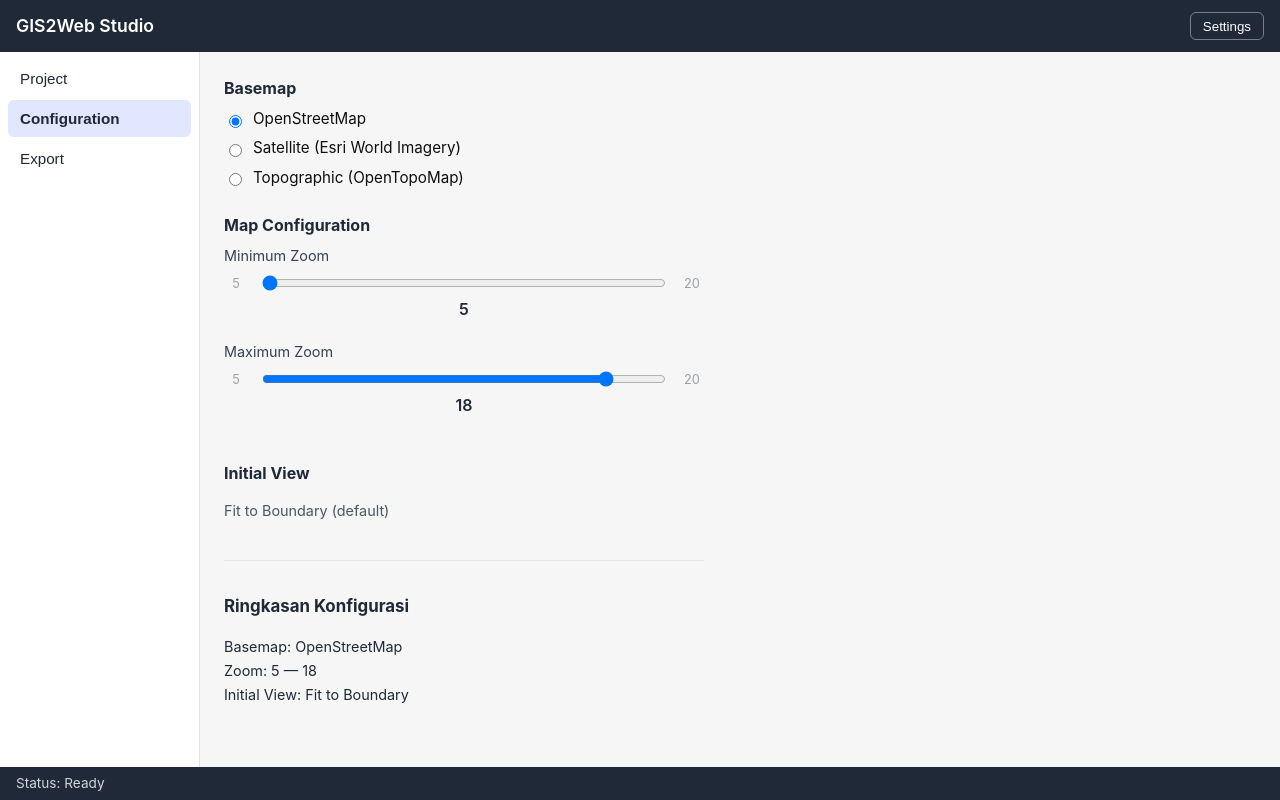
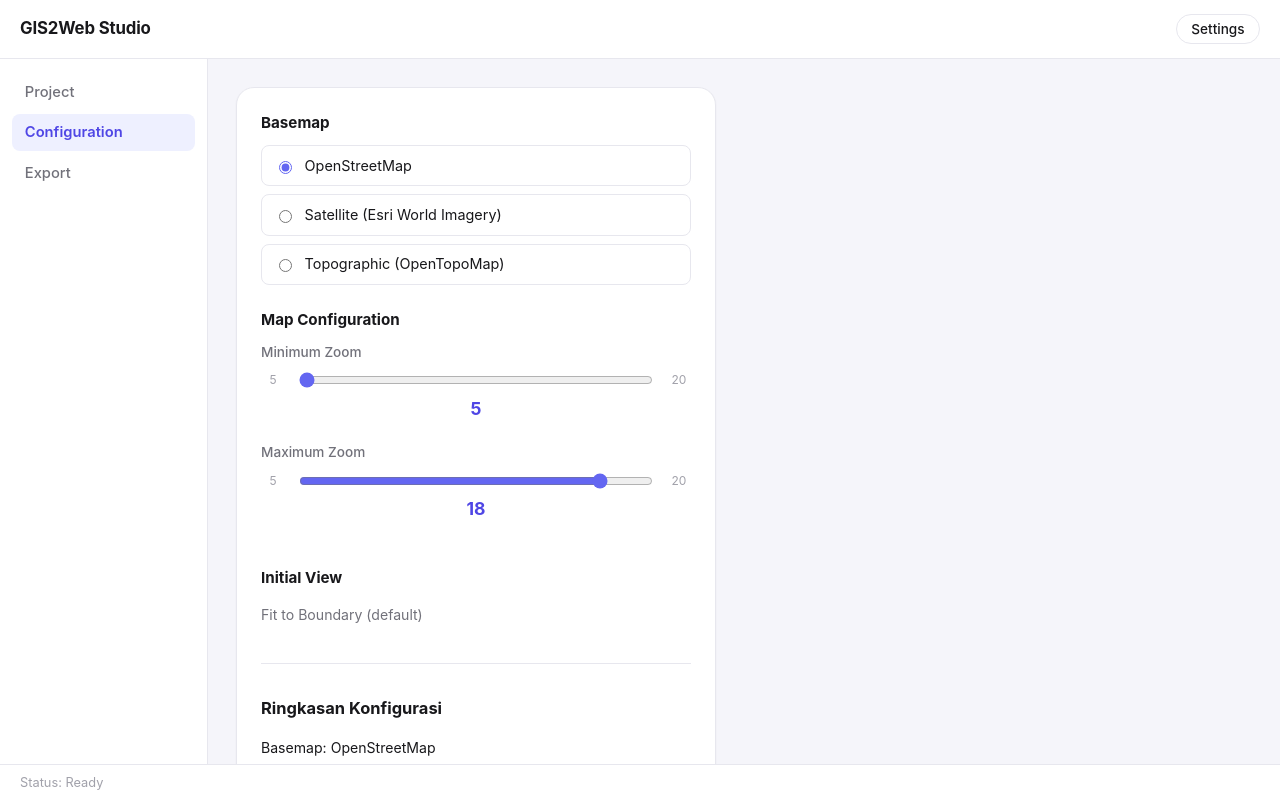
Before and after one commit to Kqurisna/gis2web-studio, a React (Vite) app: page / in a window 1280 px wide. Both pictures are taken after a click on the button "Configuration". Built offline with nearby package versions, Linux system fonts and the light colour scheme.

Commit message:
style: apply modern SaaS design with cards and soft shadows

```diff
--- a/src/App.css
+++ b/src/App.css
@@ -1,9 +1,34 @@
 :root {
-  font-family: Inter, Avenir, Helvetica, Arial, sans-serif;
+  --color-bg: #f5f5fa;
+  --color-surface: #ffffff;
+  --color-surface-alt: #fafafa;
+  --color-border: #e7e7ee;
+  --color-text: #18181b;
+  --color-text-muted: #71717a;
+  --color-text-faint: #a1a1aa;
+
+  --color-primary: #6366f1;
+  --color-primary-hover: #4f46e5;
+  --color-primary-soft: #eef0ff;
+
+  --color-success: #15803d;
+  --color-success-bg: #f0fdf4;
+  --color-error: #b91c1c;
+  --color-error-bg: #fef2f2;
+
+  --radius-sm: 8px;
+  --radius-md: 12px;
+  --radius-lg: 18px;
+
+  --shadow-sm: 0 1px 2px rgba(16, 16, 30, 0.06);
+  --shadow-md: 0 6px 20px rgba(16, 16, 30, 0.08);
+  --shadow-lg: 0 12px 36px rgba(16, 16, 30, 0.16);
+
+  font-family: "Inter", Avenir, Helvetica, Arial, sans-serif;
   font-size: 16px;
   line-height: 1.5;
-  color: #0f0f0f;
-  background-color: #f6f6f6;
+  color: var(--color-text);
+  background-color: var(--color-bg);
 }
 
 * {
@@ -17,38 +42,52 @@ body,
   margin: 0;
 }
 
+button {
+  font-family: inherit;
+}
+
+/* ---------- App Shell ---------- */
+
 .app-shell {
   display: flex;
   flex-direction: column;
   height: 100vh;
+  background-color: var(--color-bg);
 }
 
 .app-header {
   display: flex;
   align-items: center;
   justify-content: space-between;
-  padding: 0.75rem 1rem;
-  background-color: #1f2937;
-  color: #ffffff;
+  padding: 0.85rem 1.25rem;
+  background-color: var(--color-surface);
+  border-bottom: 1px solid var(--color-border);
   flex-shrink: 0;
+  z-index: 10;
 }
 
 .app-title {
-  font-weight: 600;
-  font-size: 1.1rem;
+  font-weight: 700;
+  font-size: 1.05rem;
+  letter-spacing: -0.01em;
+  color: var(--color-text);
 }
 
 .settings-button {
-  background: transparent;
-  color: #ffffff;
-  border: 1px solid rgba(255, 255, 255, 0.4);
-  border-radius: 6px;
-  padding: 0.35rem 0.75rem;
+  background: var(--color-surface);
+  color: var(--color-text);
+  border: 1px solid var(--color-border);
+  border-radius: 999px;
+  padding: 0.4rem 0.9rem;
+  font-size: 0.85rem;
+  font-weight: 500;
   cursor: pointer;
+  transition: background-color 0.12s ease, box-shadow 0.12s ease;
 }
 
 .settings-button:hover {
-  background: rgba(255, 255, 255, 0.1);
+  background: var(--color-surface-alt);
+  box-shadow: var(--shadow-sm);
 }
 
 .app-body {
@@ -57,293 +96,109 @@ body,
   min-height: 0;
 }
 
+/* ---------- Sidebar ---------- */
+
 .app-sidebar {
-  width: 200px;
+  width: 208px;
   flex-shrink: 0;
-  background-color: #ffffff;
-  border-right: 1px solid #e2e2e2;
+  background-color: var(--color-surface);
+  border-right: 1px solid var(--color-border);
   display: flex;
   flex-direction: column;
-  padding: 0.5rem;
-  gap: 0.25rem;
+  padding: 0.9rem 0.75rem;
+  gap: 0.2rem;
 }
 
 .sidebar-item {
   text-align: left;
   background: transparent;
   border: none;
-  border-radius: 6px;
-  padding: 0.6rem 0.75rem;
-  font-size: 0.95rem;
+  border-radius: var(--radius-sm);
+  padding: 0.6rem 0.8rem;
+  font-size: 0.92rem;
+  font-weight: 500;
   cursor: pointer;
-  color: #1f2937;
+  color: var(--color-text-muted);
+  transition: background-color 0.12s ease, color 0.12s ease;
 }
 
 .sidebar-item:hover {
-  background-color: #f0f0f0;
+  background-color: var(--color-surface-alt);
+  color: var(--color-text);
 }
 
 .sidebar-item.active {
-  background-color: #e0e7ff;
+  background-color: var(--color-primary-soft);
+  color: var(--color-primary-hover);
   font-weight: 600;
 }
 
+/* ---------- Main ---------- */
+
 .app-main {
   flex: 1;
-  padding: 1.5rem;
+  padding: 1.75rem;
   overflow: auto;
   display: flex;
   flex-direction: column;
 }
 
+.app-main--full-bleed {
+  padding: 0;
+  position: relative;
+  overflow: hidden;
+}
+
 .app-status-bar {
   flex-shrink: 0;
-  padding: 0.4rem 1rem;
-  background-color: #1f2937;
-  color: #d1d5db;
-  font-size: 0.85rem;
+  padding: 0.5rem 1.25rem;
+  background-color: var(--color-surface);
+  border-top: 1px solid var(--color-border);
+  color: var(--color-text-faint);
+  font-size: 0.8rem;
 }
+
+/* ---------- Generic buttons used inside panels ---------- */
+
+.project-panel > button,
+.export-panel button[type="button"] {
+  background-color: var(--color-primary);
+  color: #ffffff;
+  border: none;
+  border-radius: var(--radius-sm);
+  padding: 0.6rem 1.1rem;
+  font-size: 0.9rem;
+  font-weight: 600;
+  cursor: pointer;
+  box-shadow: var(--shadow-sm);
+  transition: background-color 0.12s ease, transform 0.08s ease;
+  align-self: flex-start;
+}
+
+.project-panel > button:hover,
+.export-panel button[type="button"]:hover {
+  background-color: var(--color-primary-hover);
+}
+
+.project-panel > button:active,
+.export-panel button[type="button"]:active {
+  transform: translateY(1px);
+}
+
+.project-panel > button:disabled,
+.export-panel button[type="button"]:disabled {
+  background-color: var(--color-text-faint);
+  cursor: not-allowed;
+  box-shadow: none;
+}
+
+/* ---------- Map / Project map layout ---------- */
 
 .map-container {
   width: 100%;
   height: 100%;
   min-height: 400px;
-  border-radius: 6px;
-  overflow: hidden;
-}
-
-.project-panel {
-  display: flex;
-  flex-direction: column;
-  gap: 1rem;
-  align-items: flex-start;
-}
-
-.project-path {
-  font-size: 0.85rem;
-  color: #4b5563;
-  word-break: break-all;
-}
-
-.project-error {
-  color: #b91c1c;
-  font-size: 0.9rem;
-}
-
-.layer-list ul {
-  margin: 0.5rem 0 0;
-  padding-left: 1.25rem;
-}
-
-.layer-list li {
-  padding: 0.15rem 0;
-}
-
-.layer-table {
-  border-collapse: collapse;
-  width: 100%;
-  max-width: 640px;
-  margin-top: 0.5rem;
-}
-
-.layer-table th,
-.layer-table td {
-  text-align: left;
-  padding: 0.4rem 0.6rem;
-  border-bottom: 1px solid #e5e7eb;
-  font-size: 0.9rem;
-}
-
-.layer-table th {
-  color: #4b5563;
-  font-weight: 600;
-}
-
-.layer-note {
-  color: #9ca3af;
-  font-size: 0.8rem;
-}
-
-.layer-summary {
-  margin-top: 1rem;
-  font-size: 0.9rem;
-  color: #1f2937;
-}
-
-.layer-summary p {
-  margin: 0.15rem 0;
-}
-
-.config-panel {
-  display: flex;
-  flex-direction: column;
-  gap: 1.5rem;
-  max-width: 480px;
-}
-
-.config-section h3 {
-  margin: 0 0 0.5rem;
-  font-size: 1rem;
-  color: #1f2937;
-}
-
-.config-radio-group {
-  display: flex;
-  flex-direction: column;
-  gap: 0.4rem;
-}
-
-.config-radio-item {
-  display: flex;
-  align-items: center;
-  gap: 0.5rem;
-  font-size: 0.95rem;
-}
-
-.config-slider-block {
-  margin-bottom: 1.25rem;
-}
-
-.config-slider-label {
-  display: block;
-  font-size: 0.9rem;
-  color: #374151;
-  margin-bottom: 0.4rem;
-}
-
-.config-slider-row {
-  display: flex;
-  align-items: center;
-  gap: 0.75rem;
-}
-
-.config-slider-row input[type="range"] {
-  flex: 1;
-}
-
-.config-slider-bound {
-  font-size: 0.8rem;
-  color: #9ca3af;
-  width: 1.5rem;
-  text-align: center;
-}
-
-.config-slider-value {
-  text-align: center;
-  font-weight: 600;
-  color: #1f2937;
-  margin-top: 0.25rem;
-}
-
-.config-error {
-  color: #b91c1c;
-  font-size: 0.85rem;
-  margin-top: 0.4rem;
-}
-
-.config-static-value {
-  color: #4b5563;
-  font-size: 0.9rem;
-}
-
-.config-summary {
-  border-top: 1px solid #e5e7eb;
-  padding-top: 1rem;
-  font-size: 0.9rem;
-  color: #1f2937;
-}
-
-.config-summary p {
-  margin: 0.15rem 0;
-}
-
-.map-view-wrapper {
-  display: flex;
-  flex-direction: column;
-  height: 100%;
-  gap: 0.5rem;
-}
-
-.map-status-banner {
-  background-color: #eff6ff;
-  color: #1d4ed8;
-  padding: 0.5rem 0.75rem;
-  border-radius: 6px;
-  font-size: 0.85rem;
-}
-
-.map-error-banner {
-  background-color: #fef2f2;
-  color: #b91c1c;
-  padding: 0.5rem 0.75rem;
-  border-radius: 6px;
-  font-size: 0.85rem;
-  max-height: 120px;
-  overflow-y: auto;
-}
-
-.map-error-banner ul {
-  margin: 0.25rem 0 0;
-  padding-left: 1.25rem;
-}
-
-.map-view-wrapper {
-  display: flex;
-  flex-direction: column;
-  height: 100%;
-  gap: 0.5rem;
-}
-
-.map-status-banner {
-  background-color: #eff6ff;
-  color: #1d4ed8;
-  padding: 0.5rem 0.75rem;
-  border-radius: 6px;
-  font-size: 0.85rem;
-}
-
-.map-error-banner {
-  background-color: #fef2f2;
-  color: #b91c1c;
-  padding: 0.5rem 0.75rem;
-  border-radius: 6px;
-  font-size: 0.85rem;
-  max-height: 120px;
-  overflow-y: auto;
-}
-
-.map-error-banner ul {
-  margin: 0.25rem 0 0;
-  padding-left: 1.25rem;
-}
-
-.export-panel {
-  display: flex;
-  flex-direction: column;
-  gap: 1.5rem;
-  max-width: 480px;
-}
-
-.export-success {
-  color: #15803d;
-  background-color: #f0fdf4;
-  padding: 0.5rem 0.75rem;
-  border-radius: 6px;
-  font-size: 0.9rem;
-}
-
-.layer-table input[type="color"] {
-  width: 36px;
-  height: 24px;
-  padding: 0;
-  border: 1px solid #d1d5db;
-  border-radius: 4px;
-  cursor: pointer;
-}
-
-.app-main--full-bleed {
-  padding: 0;
-  position: relative;
+  border-radius: var(--radius-md);
   overflow: hidden;
 }
 
@@ -361,23 +216,68 @@ body,
   border-radius: 0;
 }
 
+.map-view-wrapper {
+  display: flex;
+  flex-direction: column;
+  height: 100%;
+  gap: 0.5rem;
+}
+
+.map-status-banner {
+  background-color: var(--color-primary-soft);
+  color: var(--color-primary-hover);
+  padding: 0.55rem 0.85rem;
+  border-radius: var(--radius-sm);
+  font-size: 0.85rem;
+  font-weight: 500;
+  position: absolute;
+  top: 1rem;
+  right: 1rem;
+  z-index: 900;
+  box-shadow: var(--shadow-md);
+}
+
+.map-error-banner {
+  background-color: var(--color-error-bg);
+  color: var(--color-error);
+  padding: 0.6rem 0.85rem;
+  border-radius: var(--radius-sm);
+  font-size: 0.82rem;
+  max-height: 140px;
+  overflow-y: auto;
+  position: absolute;
+  bottom: 1rem;
+  right: 1rem;
+  left: 1rem;
+  z-index: 900;
+  box-shadow: var(--shadow-md);
+}
+
+.map-error-banner ul {
+  margin: 0.25rem 0 0;
+  padding-left: 1.25rem;
+}
+
+/* ---------- Floating layer overlay panel (Google Maps style) ---------- */
+
 .layer-overlay-panel {
   position: absolute;
   top: 1rem;
   left: 1rem;
   z-index: 1000;
-  background: #ffffff;
-  border-radius: 8px;
-  box-shadow: 0 2px 12px rgba(0, 0, 0, 0.18);
+  background: var(--color-surface);
+  border-radius: var(--radius-lg);
+  box-shadow: var(--shadow-lg);
   max-height: calc(100% - 2rem);
   display: flex;
   flex-direction: column;
   overflow: hidden;
-  transition: width 0.15s ease;
+  transition: width 0.18s ease;
+  border: 1px solid var(--color-border);
 }
 
 .layer-overlay-panel.collapsed {
-  width: 44px;
+  width: 46px;
 }
 
 .layer-overlay-panel.expanded {
@@ -389,33 +289,39 @@ body,
   display: flex;
   align-items: center;
   justify-content: space-between;
-  padding: 0.5rem 0.6rem;
-  border-bottom: 1px solid #e5e7eb;
+  padding: 0.7rem 0.75rem;
+  border-bottom: 1px solid var(--color-border);
   flex-shrink: 0;
 }
 
 .layer-overlay-title {
-  font-weight: 600;
+  font-weight: 700;
   font-size: 0.95rem;
-  color: #1f2937;
+  color: var(--color-text);
 }
 
 .layer-overlay-toggle-btn {
-  background: transparent;
-  border: none;
-  font-size: 1rem;
+  background: var(--color-surface-alt);
+  border: 1px solid var(--color-border);
+  font-size: 0.9rem;
   cursor: pointer;
-  padding: 0.35rem 0.5rem;
-  border-radius: 6px;
-  color: #1f2937;
+  width: 30px;
+  height: 30px;
+  display: flex;
+  align-items: center;
+  justify-content: center;
+  border-radius: 999px;
+  color: var(--color-text);
+  transition: background-color 0.12s ease;
 }
 
 .layer-overlay-toggle-btn:hover {
-  background-color: #f0f0f0;
+  background-color: var(--color-primary-soft);
+  color: var(--color-primary-hover);
 }
 
 .layer-overlay-body {
-  padding: 1rem;
+  padding: 1.1rem;
   overflow-y: auto;
 }
 
@@ -423,3 +329,253 @@ body,
   max-width: 100%;
   font-size: 0.82rem;
 }
+
+/* ---------- Project panel content ---------- */
+
+.project-panel {
+  display: flex;
+  flex-direction: column;
+  gap: 1rem;
+  align-items: flex-start;
+}
+
+.project-path {
+  font-size: 0.8rem;
+  color: var(--color-text-muted);
+  word-break: break-all;
+  background: var(--color-surface-alt);
+  padding: 0.4rem 0.6rem;
+  border-radius: var(--radius-sm);
+  width: 100%;
+}
+
+.project-error {
+  color: var(--color-error);
+  background-color: var(--color-error-bg);
+  padding: 0.5rem 0.7rem;
+  border-radius: var(--radius-sm);
+  font-size: 0.85rem;
+  width: 100%;
+}
+
+.layer-list {
+  width: 100%;
+}
+
+.layer-list h3 {
+  font-size: 0.85rem;
+  font-weight: 700;
+  text-transform: uppercase;
+  letter-spacing: 0.03em;
+  color: var(--color-text-faint);
+  margin: 0 0 0.6rem;
+}
+
+.layer-table {
+  border-collapse: separate;
+  border-spacing: 0;
+  width: 100%;
+  max-width: 640px;
+  margin-top: 0.5rem;
+  background: var(--color-surface);
+  border-radius: var(--radius-sm);
+  overflow: hidden;
+  border: 1px solid var(--color-border);
+}
+
+.layer-table th,
+.layer-table td {
+  text-align: left;
+  padding: 0.5rem 0.6rem;
+  border-bottom: 1px solid var(--color-border);
+  font-size: 0.85rem;
+}
+
+.layer-table tr:last-child td {
+  border-bottom: none;
+}
+
+.layer-table tbody tr:hover {
+  background-color: var(--color-surface-alt);
+}
+
+.layer-table th {
+  color: var(--color-text-faint);
+  font-weight: 600;
+  font-size: 0.72rem;
+  text-transform: uppercase;
+  letter-spacing: 0.03em;
+  background-color: var(--color-surface-alt);
+}
+
+.layer-note {
+  color: var(--color-text-faint);
+  font-size: 0.75rem;
+}
+
+.layer-summary {
+  margin-top: 1rem;
+  font-size: 0.85rem;
+  color: var(--color-text);
+  background: var(--color-surface-alt);
+  border-radius: var(--radius-sm);
+  padding: 0.7rem 0.85rem;
+  width: 100%;
+}
+
+.layer-summary p {
+  margin: 0.15rem 0;
+}
+
+.layer-table input[type="checkbox"],
+.layer-table input[type="radio"] {
+  accent-color: var(--color-primary);
+  width: 16px;
+  height: 16px;
+  cursor: pointer;
+}
+
+.layer-table input[type="color"] {
+  width: 32px;
+  height: 22px;
+  padding: 0;
+  border: 1px solid var(--color-border);
+  border-radius: 6px;
+  cursor: pointer;
+  background: none;
+}
+
+/* ---------- Configuration Panel ---------- */
+
+.config-panel {
+  display: flex;
+  flex-direction: column;
+  gap: 1.5rem;
+  max-width: 480px;
+  background: var(--color-surface);
+  border: 1px solid var(--color-border);
+  border-radius: var(--radius-lg);
+  padding: 1.5rem;
+  box-shadow: var(--shadow-sm);
+}
+
+.config-section h3 {
+  margin: 0 0 0.65rem;
+  font-size: 0.95rem;
+  font-weight: 700;
+  color: var(--color-text);
+}
+
+.config-radio-group {
+  display: flex;
+  flex-direction: column;
+  gap: 0.5rem;
+}
+
+.config-radio-item {
+  display: flex;
+  align-items: center;
+  gap: 0.6rem;
+  font-size: 0.9rem;
+  padding: 0.55rem 0.75rem;
+  border-radius: var(--radius-sm);
+  border: 1px solid var(--color-border);
+  cursor: pointer;
+  transition: border-color 0.12s ease, background-color 0.12s ease;
+}
+
+.config-radio-item:hover {
+  border-color: var(--color-primary);
+  background-color: var(--color-primary-soft);
+}
+
+.config-radio-item input[type="radio"] {
+  accent-color: var(--color-primary);
+}
+
+.config-slider-block {
+  margin-bottom: 1.25rem;
+}
+
+.config-slider-label {
+  display: block;
+  font-size: 0.85rem;
+  color: var(--color-text-muted);
+  margin-bottom: 0.5rem;
+  font-weight: 500;
+}
+
+.config-slider-row {
+  display: flex;
+  align-items: center;
+  gap: 0.75rem;
+}
+
+.config-slider-row input[type="range"] {
+  flex: 1;
+  accent-color: var(--color-primary);
+  cursor: pointer;
+}
+
+.config-slider-bound {
+  font-size: 0.75rem;
+  color: var(--color-text-faint);
+  width: 1.5rem;
+  text-align: center;
+}
+
+.config-slider-value {
+  text-align: center;
+  font-weight: 700;
+  color: var(--color-primary-hover);
+  margin-top: 0.35rem;
+  font-size: 1.1rem;
+}
+
+.config-error {
+  color: var(--color-error);
+  font-size: 0.82rem;
+  margin-top: 0.4rem;
+}
+
+.config-static-value {
+  color: var(--color-text-muted);
+  font-size: 0.88rem;
+}
+
+.config-summary {
+  border-top: 1px solid var(--color-border);
+  padding-top: 1rem;
+  font-size: 0.88rem;
+  color: var(--color-text);
+}
+
+.config-summary p {
+  margin: 0.2rem 0;
+}
+
+/* ---------- Export Panel ---------- */
+
+.export-panel {
+  display: flex;
+  flex-direction: column;
+  gap: 1.25rem;
+  max-width: 480px;
+}
+
+.export-panel .config-section {
+  background: var(--color-surface);
+  border: 1px solid var(--color-border);
+  border-radius: var(--radius-lg);
+  padding: 1.25rem;
+  box-shadow: var(--shadow-sm);
+}
+
+.export-success {
+  color: var(--color-success);
+  background-color: var(--color-success-bg);
+  padding: 0.6rem 0.85rem;
+  border-radius: var(--radius-sm);
+  font-size: 0.88rem;
+  font-weight: 500;
+}
```
